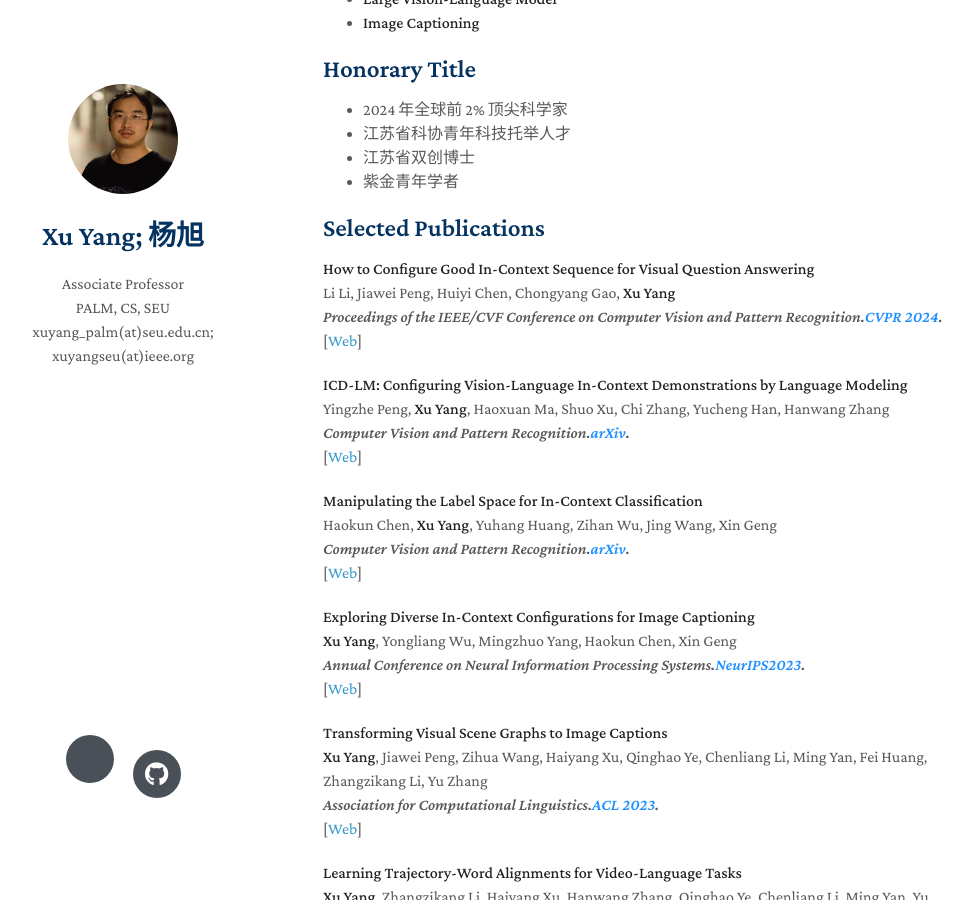
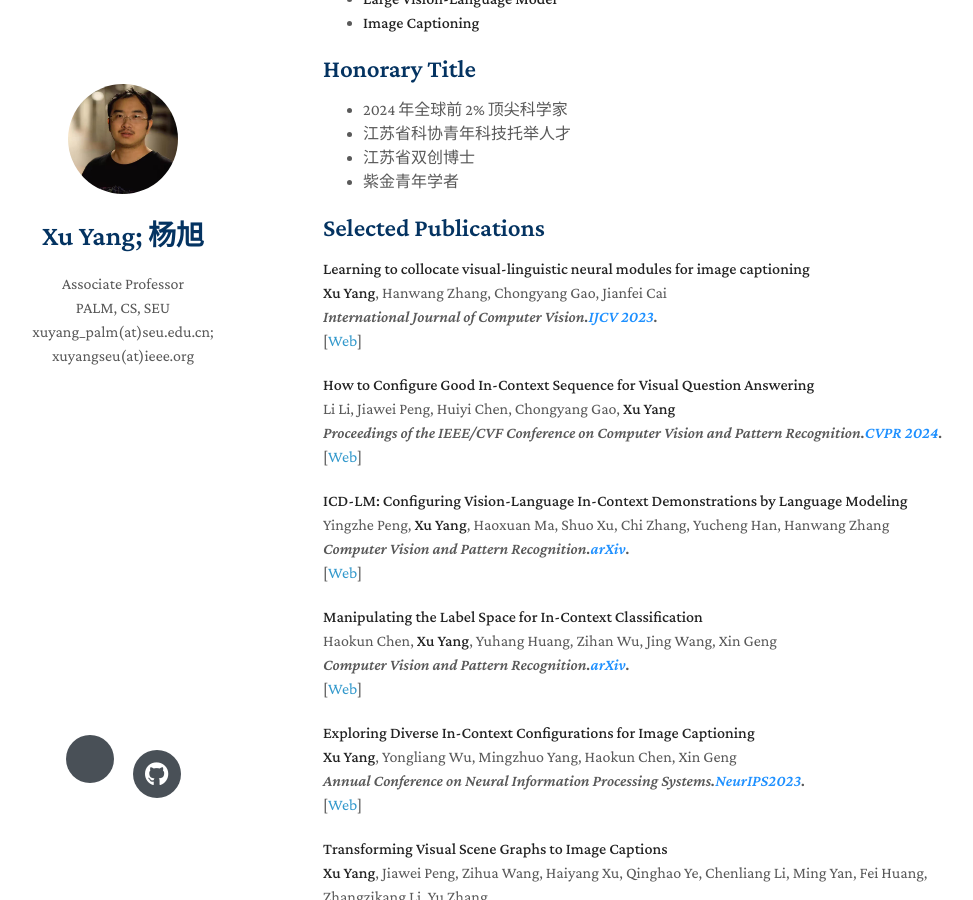
Before and after one commit to yxPALMweb/yxPALMweb.github.io, a Jekyll site: the page built from index.md, in a window 1280 px wide and 900 px high, scrolled down 444 px. Shown: the whole window, without its empty margins (147-1120 px from the left). Built offline with Jekyll 4.4.1, drawn with Linux system fonts in a browser that asks for light colours; nearby versions of some CDN libraries; a style sheet for code colours, icons or effects is not loaded; our own code applies the rules of GitHub Pages for plain Markdown files.

Commit message:
Update index.md

```diff
--- a/index.md
+++ b/index.md
@@ -21,6 +21,19 @@ I have wide interest on AI, especially machine learning and deep learning, recen
 - 紫金青年学者
 
 ## Selected Publications
+[comment]: <> (IJCV.)
+<div class="paper">
+<p><strong>Learning to collocate visual-linguistic neural modules for image captioning</strong>
+<br />
+<strong>Xu Yang</strong>, Hanwang Zhang, Chongyang Gao, Jianfei Cai
+<br />
+<em>International Journal of Computer Vision.<strong><i style="color:#1e90ff">IJCV 2023</i></strong>.</em>
+<br />
+   [<a href="https://arxiv.org/abs/1904.08608">Web</a>]
+<br/>
+</p>
+</div>
+
 [comment]: <> (cvpr2024.)
 <div class="paper">
 <p><strong>How to Configure Good In-Context Sequence for Visual Question Answering</strong>
```
